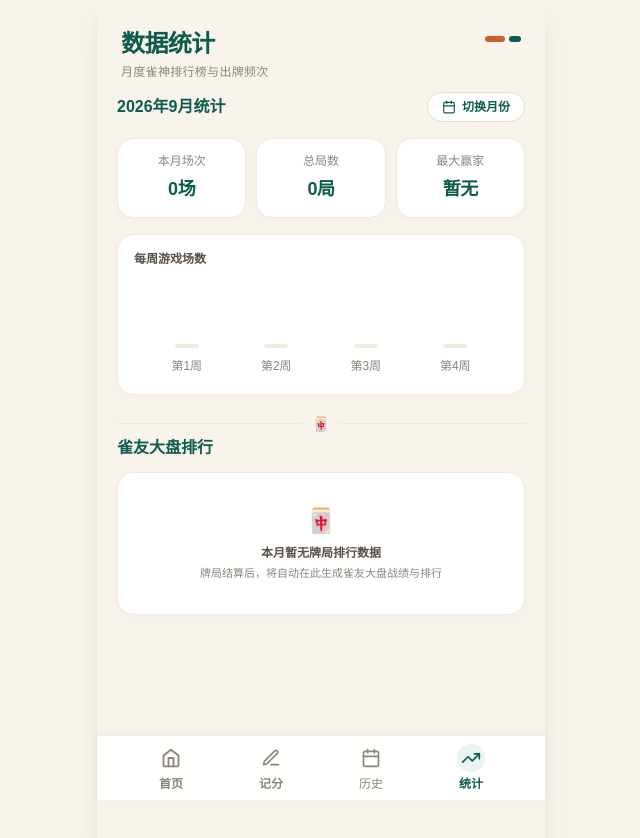
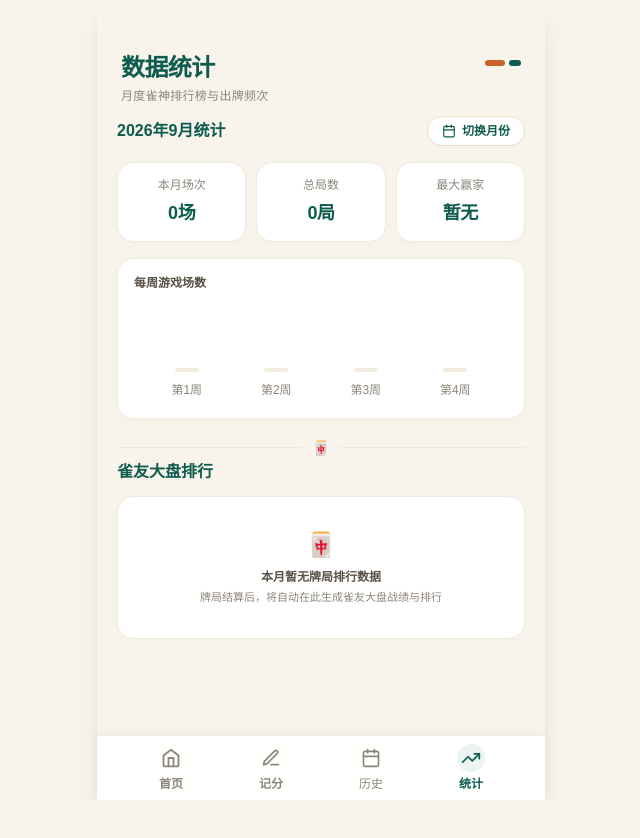
Before and after one commit to liangtao0426/macau-mahjong, a React (Vite) app: page / in a window 1280 px wide. Both pictures are taken after a click on the button "统计". Shown: the top 838 px of the page, without its empty margins (319-959 px from the left). After the commit the page ends 800 px from the top, so only its background shows below. Built offline with nearby package versions, Linux system fonts and the light colour scheme.

Commit message:
优化: 深度适配 Android 状态栏安全区防重叠、系统栏浅色沉浸与动态页面高度留白

```diff
--- a/src/App.tsx
+++ b/src/App.tsx
@@ -356,9 +356,9 @@ export default function App() {
   };
 
   return (
-    <div className="min-h-screen bg-[#F8F3EB] flex justify-center selection:bg-[#0E5C4E]/20">
+    <div className="min-h-screen min-h-[100dvh] bg-[#F8F3EB] flex justify-center selection:bg-[#0E5C4E]/20">
       {/* 模拟手机容器 (Mobile Device Shell) */}
-      <div className="w-full max-w-md bg-[#F8F3EB] flex flex-col min-h-screen relative pb-safe-content shadow-xl">
+      <div className="w-full max-w-md bg-[#F8F3EB] flex flex-col min-h-screen min-h-[100dvh] relative shadow-xl">
         {/* 根据当前 Tab 切换主视图 */}
         {activeTab === 'score' ? (
           activeGame && scoreSubView === 'board' ? (
--- a/src/components/views/HomeView.tsx
+++ b/src/components/views/HomeView.tsx
@@ -50,7 +50,7 @@ export default function HomeView({
       </div>
 
       {/* 主体内容区（增加底部留白，确保滑到最底部时内容不被固定悬浮按钮遮挡） */}
-      <main className="flex-1 px-5 space-y-5 pb-20">
+      <main className="flex-1 px-5 space-y-5 pb-safe-content">
         {/* 核心业务状态：如果当前有进行中的牌局，在首页最醒目位置展示！ */}
         {activeGame && (
           <section className="bg-gradient-to-br from-[#0E5C4E] to-[#145348] text-white rounded-3xl p-5 shadow-[0_8px_24px_rgba(14,92,78,0.22)] border border-[#237062] animate-in fade-in duration-300">
--- a/src/index.css
+++ b/src/index.css
@@ -12,30 +12,35 @@
   }
 }
 
-/* iOS 各种屏幕分辨率与刘海/灵动岛安全区适配工具类 */
+/* 跨平台（iOS / Android / PWA）屏幕分辨率与系统安全区自适应变量 */
 :root {
-  --sat: env(safe-area-inset-top, 0px);
-  --sab: env(safe-area-inset-bottom, 0px);
+  --sat: var(--safe-area-inset-top, env(safe-area-inset-top, 0px));
+  --sab: var(--safe-area-inset-bottom, env(safe-area-inset-bottom, 0px));
+  --sal: var(--safe-area-inset-left, env(safe-area-inset-left, 0px));
+  --sar: var(--safe-area-inset-right, env(safe-area-inset-right, 0px));
 }
 
-/* 顶部标题区安全边距：动态累加顶部安全区（刘海/灵动岛）边距，彻底杜绝与系统时间、电量重叠 */
+/* 顶部标题区安全边距：
+   - 动态累加顶部安全区（iOS刘海/灵动岛，Android状态栏挖孔）
+   - 当在普通安卓机型或安全区变量未注入时，通过 3.25rem (52px) 强力兜底，彻底杜绝与系统时间、电量重叠
+*/
 .header-safe-top {
-  padding-top: max(calc(env(safe-area-inset-top, 0px) + 1rem), 1.75rem);
+  padding-top: max(calc(var(--sat) + 0.75rem), 3.25rem);
 }
 
-/* 底部 Tab 导航栏安全边距：避免遮挡 iPhone 底部横条手势区 */
+/* 底部 Tab 导航栏安全边距：避免遮挡 iPhone / Android 底部手势操作区 */
 .pb-safe-nav {
-  padding-bottom: max(env(safe-area-inset-bottom, 0px), 0.5rem);
+  padding-bottom: max(var(--sab), 0.5rem);
 }
 
-/* 页面内容区底部留白：确保页面支持上下自由滚动，且最底部内容能完整滚动到 Tab 栏上方 */
+/* 页面内容区底部留白：确保页面支持自由滚动，且最底部内容能完整滚动到 Tab 栏上方，不再产生双重留白 */
 .pb-safe-content {
-  padding-bottom: max(calc(env(safe-area-inset-bottom, 0px) + 6.5rem), 6.5rem);
+  padding-bottom: max(calc(var(--sab) + 5.5rem), 5.5rem);
 }
 
 /* 悬浮/吸底大按钮：动态定位在底部 Tab 导航栏上方 */
 .bottom-safe-action {
-  bottom: max(calc(env(safe-area-inset-bottom, 0px) + 4.25rem), 4.25rem);
+  bottom: max(calc(var(--sab) + 4.25rem), 4.25rem);
 }
 
 /* 隐藏滚动条但保留功能 */
```
Also changed, not shown: capacitor.config.ts (+8 -1 lines), 2 other files (tests, documents, lock files or other folders).
